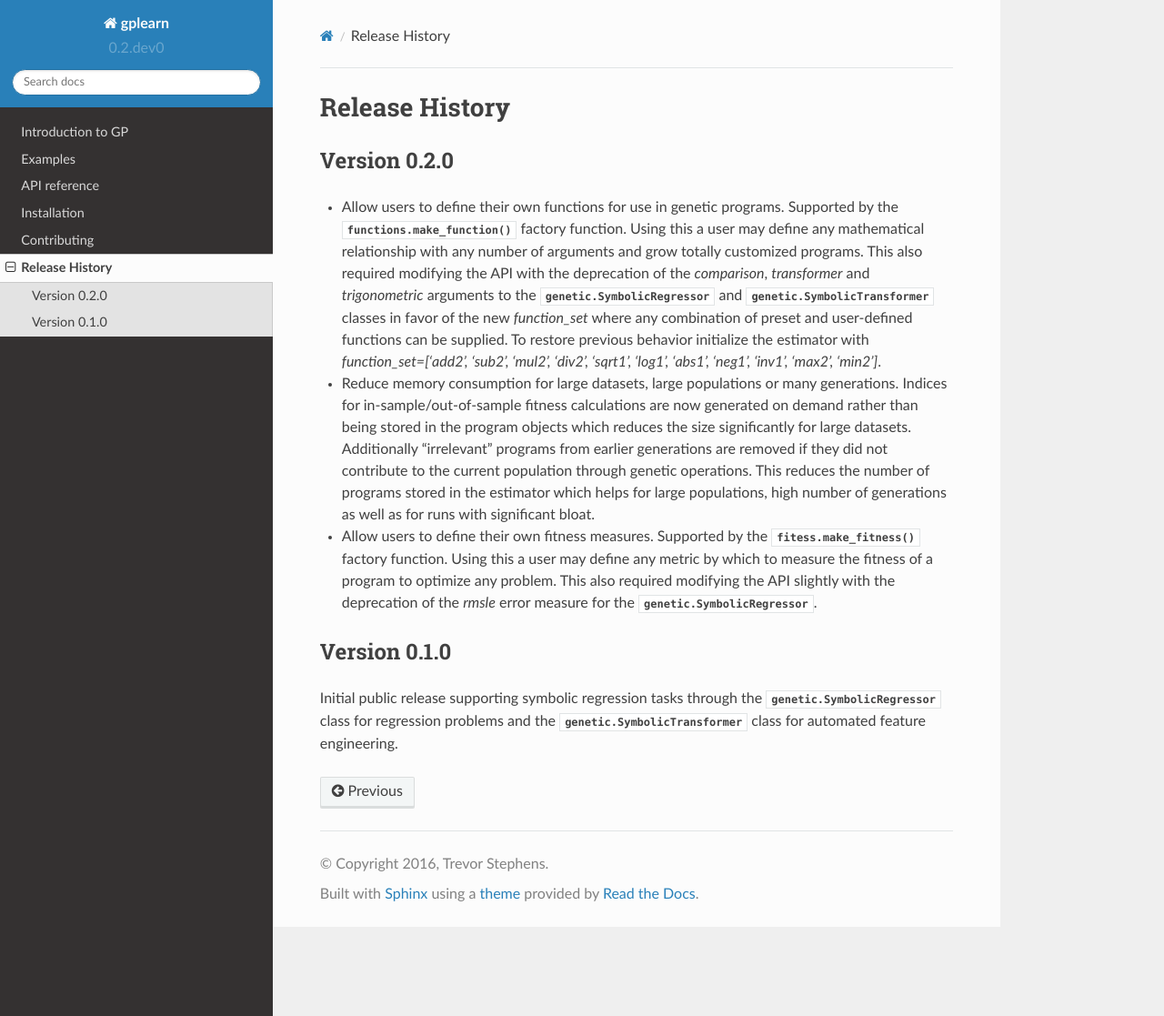
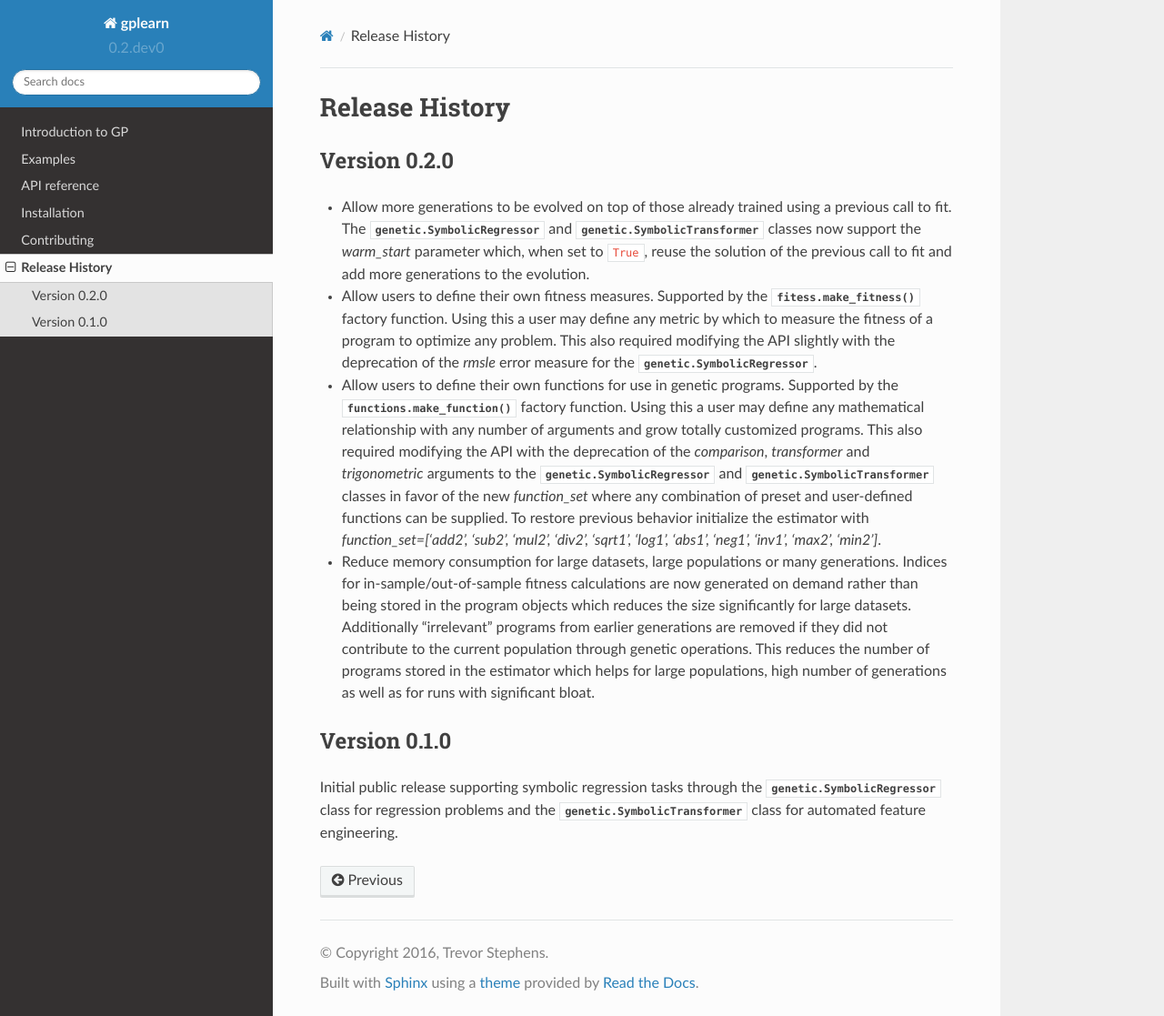
Before and after one commit to trevorstephens/gplearn, a Sphinx documentation site: the page built from doc/changelog.rst, in a window 1280 px wide and 1117 px high. Shown: the whole window at 91% size. Built offline with Sphinx 7.4.7 and the Read the Docs theme 2.0.0, drawn with Linux system fonts in a browser that asks for light colours.

Commit message:
update changelog

```diff
--- a/doc/changelog.rst
+++ b/doc/changelog.rst
@@ -7,6 +7,16 @@ Release History
 Version 0.2.0
 -------------
 
+- Allow more generations to be evolved on top of those already trained using a
+  previous call to fit. The :class:`genetic.SymbolicRegressor` and
+  :class:`genetic.SymbolicTransformer` classes now support the `warm_start`
+  parameter which, when set to ``True``, reuse the solution of the previous
+  call to fit and add more generations to the evolution.
+- Allow users to define their own fitness measures. Supported by the
+  :func:`fitess.make_fitness()` factory function. Using this a user may define
+  any metric by which to measure the fitness of a program to optimize any
+  problem. This also required modifying the API slightly with the deprecation
+  of the `rmsle` error measure for the :class:`genetic.SymbolicRegressor`.
 - Allow users to define their own functions for use in genetic programs.
   Supported by the :func:`functions.make_function()` factory function. Using this
   a user may define any mathematical relationship with any number of arguments
```
Also changed, not shown: other parts of doc/changelog.rst (+0 -6 lines).
